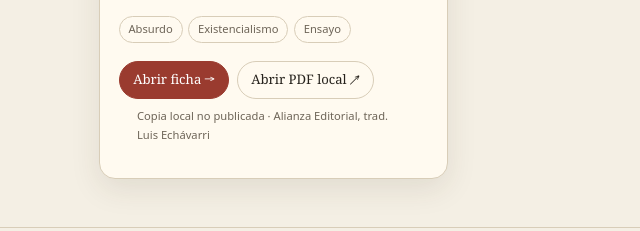
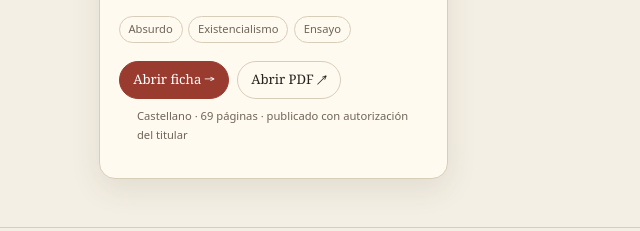
Before and after one commit to alcayasanchez/biblioteca, a plain HTML site: page index.html in a window 1280 px wide. Shown: the part 915-1146 px from the top of the page, 0-640 px from the left. Drawn offline with Linux system fonts and the light colour scheme.

Commit message:
Publica el PDF en castellano de El mito de Sísifo con autorización

```diff
--- a/assets/biblioteca.js
+++ b/assets/biblioteca.js
@@ -3,7 +3,6 @@
   const $ = s => document.querySelector(s);
   const CAT = window.CATALOGO || [];
   let genero = "Todo";
-  const esLocal = location.protocol === "file:" || ["localhost","127.0.0.1"].includes(location.hostname);
 
   /* Tema */
   let tema = "claro";
@@ -47,15 +46,9 @@
 
   function tarjeta(l){
     const insignia = l.destacado ? '<span class="insignia">Destacado</span>' : "";
-    const usaLocal = esLocal && l.pdfLocal;
-    const destino = usaLocal ? l.pdfLocal : l.pdf;
-    const etiqueta = usaLocal ? (l.pdfLabel || "PDF local ↗") : (l.pdfLabelWeb || l.pdfLabel || "PDF ↗");
-    const nota = usaLocal
-      ? (l.pdfNota || "Copia local.")
-      : "Préstamo bibliotecario gratuito · el PDF no se publica en la web";
-    const pdf = destino
-      ? '<a class="btn" href="' + destino + '" target="_blank" rel="noopener">' + etiqueta + '</a>' +
-        '<p class="nota-pdf">' + nota + '</p>'
+    const pdf = l.pdf
+      ? '<a class="btn" href="' + l.pdf + '" target="_blank" rel="noopener">' + (l.pdfLabel || "PDF ↗") + '</a>' +
+        '<p class="nota-pdf">' + (l.pdfNota || "Enlace al texto completo.") + '</p>'
       : "";
     return '<article class="libro">' +
       '<div class="portada" style="background:linear-gradient(135deg,' + l.color[0] + ',' + l.color[1] + ')">' +
--- a/catalogo.js
+++ b/catalogo.js
@@ -3,8 +3,7 @@
    - ruta: ruta relativa desde la raíz del repositorio, p. ej. "libros/mi-libro/index.html"
    - portada: un emoji o carácter grande para la portada generada
    - color: par de colores para el degradado de la portada
-   - pdf: URL pública opcional (descarga o préstamo); deja "" si no hay enlace
-   - pdfLocal: ruta relativa a un PDF guardado sólo en local (no se publica)
+   - pdf: URL o ruta relativa al texto completo; deja "" si no hay enlace
    - pdfLabel: texto del botón (por defecto "PDF ↗")
    - pdfNota: advertencia corta sobre la fuente/derechos del acceso
 */
@@ -21,11 +20,9 @@ window.CATALOGO = [
     portada: "🪨",
     color: ["#9a3b2f", "#c2763a"],
     ruta: "libros/mito-de-sisifo/index.html",
-    pdf: "https://archive.org/details/elmitodesisifo0000camu",
-    pdfLocal: "libros/mito-de-sisifo/el_mito_de_sisifo.pdf",
-    pdfLabel: "Abrir PDF local ↗",
-    pdfLabelWeb: "Pedir prestado ↗",
-    pdfNota: "Copia local no publicada · Alianza Editorial, trad. Luis Echávarri",
+    pdf: "libros/mito-de-sisifo/el_mito_de_sisifo.pdf",
+    pdfLabel: "Abrir PDF ↗",
+    pdfNota: "Castellano · 69 páginas · publicado con autorización del titular",
     destacado: true
   }
 ];
```
Also changed, not shown: libros/mito-de-sisifo/index.html (+6 -9 lines), 3 other files.
